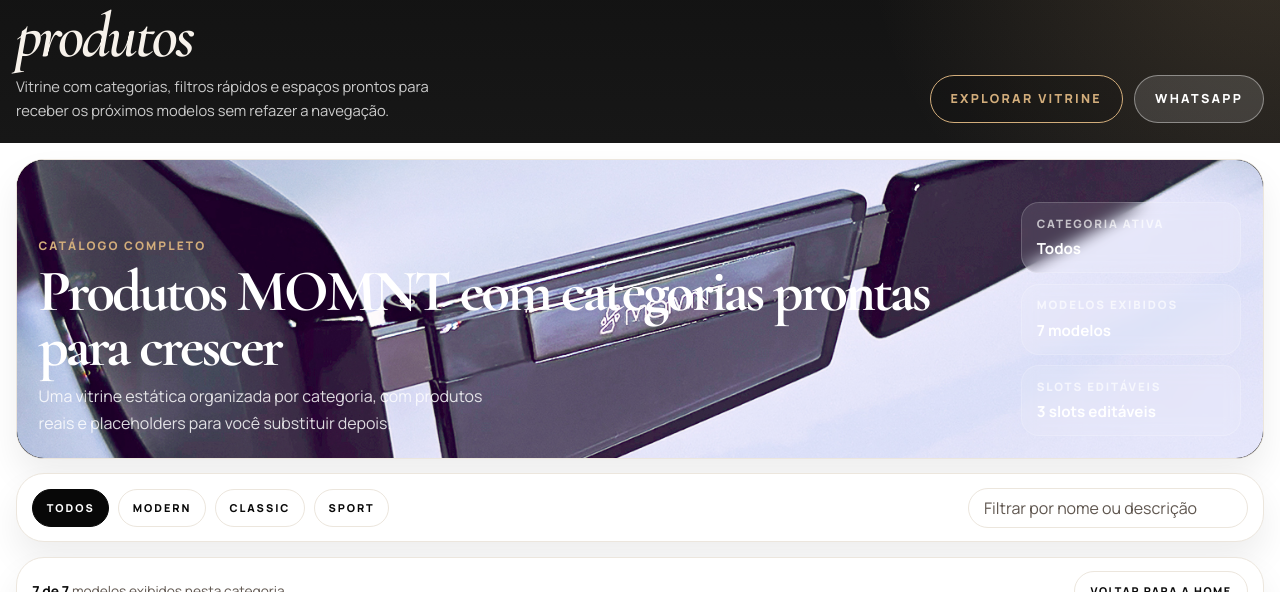
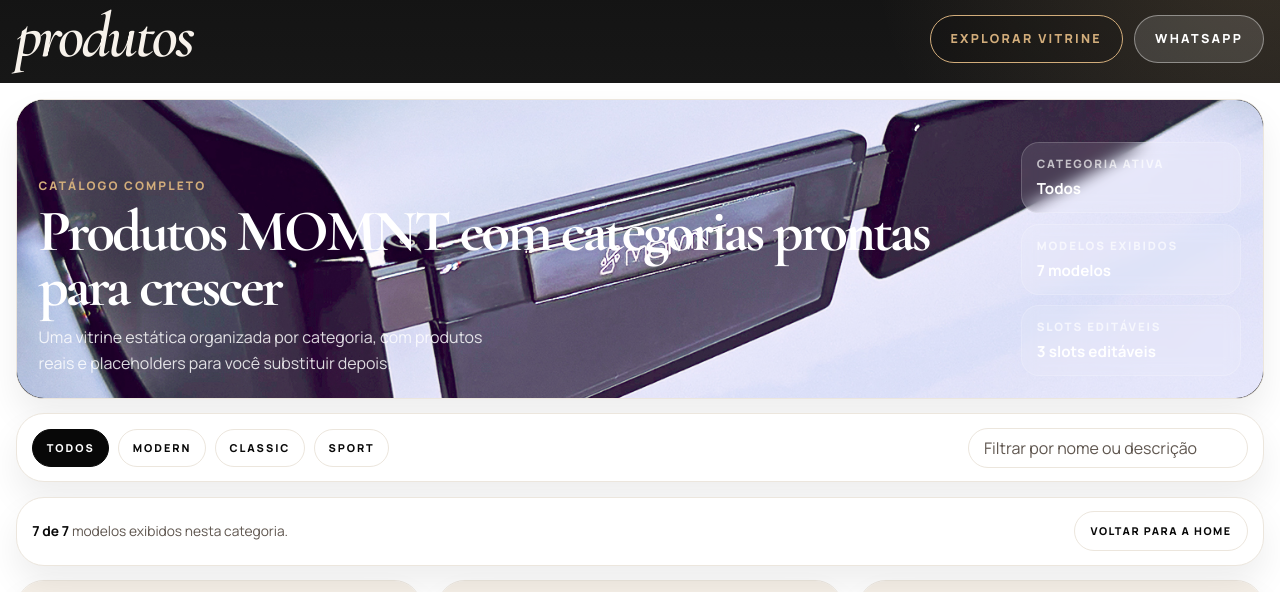
Before and after one commit to MOMNTLabs/MOMNT, a plain HTML site: page produtos.html in a window 1280 px wide. Shown: the part 132-724 px from the top of the page. Drawn offline with nearby package versions, Linux system fonts and the light colour scheme.

Commit message:
Remove compact hero supporting copy

```diff
--- a/produtos.html
+++ b/produtos.html
@@ -125,10 +125,6 @@
         <div class="compact-page-intro-copy">
           <p class="hero-kicker">catálogo MOMNT</p>
           <h1 class="page-hero-title">produtos</h1>
-          <p class="hero-text">
-            Vitrine com categorias, filtros rápidos e espaços prontos para
-            receber os próximos modelos sem refazer a navegação.
-          </p>
         </div>
 
         <div class="hero-actions compact-page-intro-actions">
```
Also changed, not shown: carrinho.html (+0 -3 lines).
